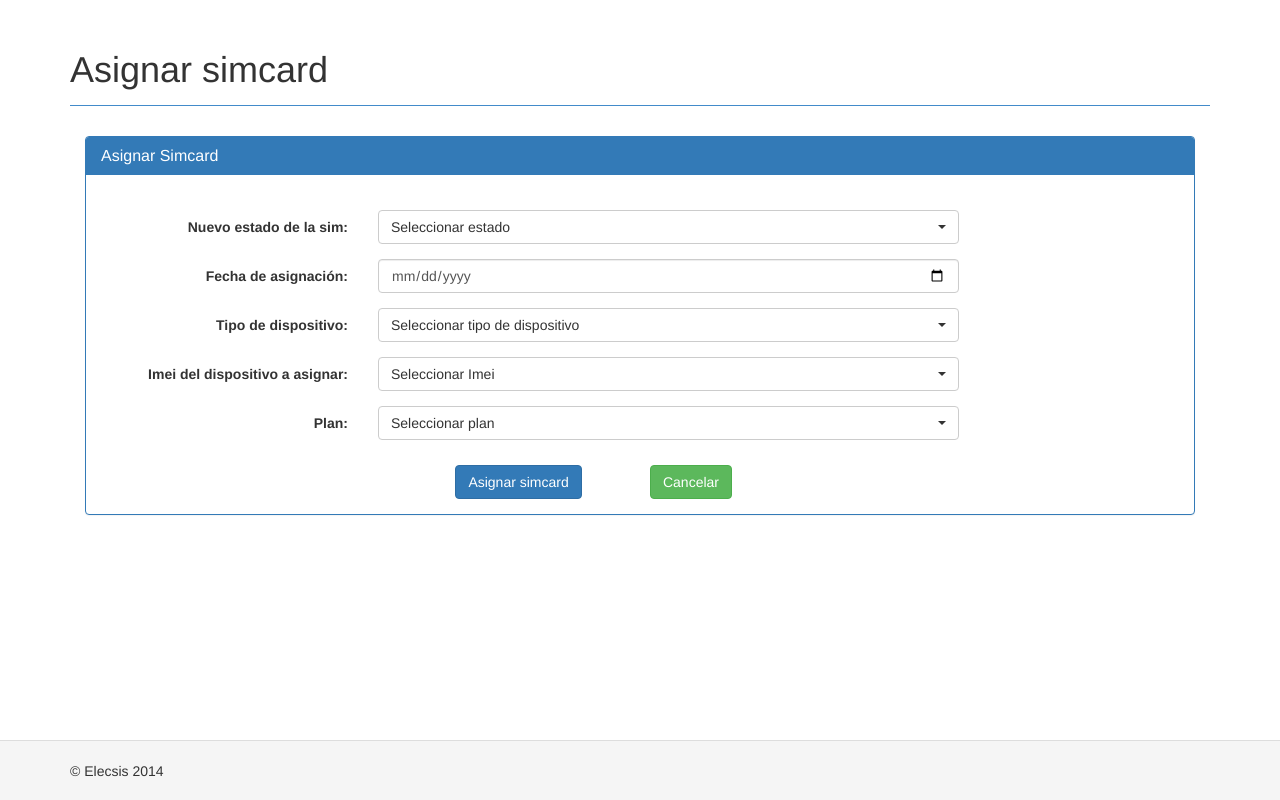
After one commit to comiguel/inventario-2.0, a Yii app: template views/sims/asignar.php in a window 1280 px wide. The commit adds this page. Run offline with PHP 8.4 and a stand-in for Yii, Linux system fonts and the light colour scheme; the template is opened without the code that fills it, so the values that code supplies are empty; some libraries are stand-ins or nearby versions.

Commit message:
asignando simcard

```diff
--- a/views/layouts/main.php
+++ b/views/layouts/main.php
@@ -55,6 +55,7 @@ AppAsset::register($this);
                         'items' => [
                             ['label' => 'Listado de simcards', 'url' => ['/sims/index']],
                             ['label' => 'Registrar simcard', 'url' => ['/sims/create']],
+                            ['label' => 'Asignar simcard', 'url' => ['/sims/asignar']],
                         ],
                     ],
                     ['label' => 'Proveedores',
--- /dev/null
+++ b/views/sims/asignar.php
@@ -0,0 +1,106 @@
+<script>
+	$(document).on('ready', function(event) {
+		$('#tipoDispositivo').on('change', function(event) {
+			if($('#tipoDispositivo').val()!=0){
+				$.post('dispdisponibles', {id_tipo: $('#tipoDispositivo').val()})
+				.done(function(data){
+					console.log(data);
+				});
+			}
+		});
+		data = <?= $data;?>;
+		if(data['informado']=='1'){
+			$('#tipoDispositivo').val(data['tipo']);
+			$('#tipoDispositivo option:not(:selected)').attr('disabled', 'true');
+			// $('#tipoDispositivo').val("si");
+			$('#imeiDisp').val(data['imei']);
+			$('#imeiDisp option:not(:selected)').attr('disabled', 'true');
+		}else{
+			$('#tipoDispositivo').attr('data-live-search', 'true');
+			$('#imeiDisp').attr('data-live-search', 'true');
+		}
+	});
+
+</script>
+<?php
+
+use yii\helpers\Html;
+
+$this->title = 'Asignar simcard';
+$this->params['breadcrumbs'][] = ['label' => 'Simcards', 'url' => ['index']];
+$this->params['breadcrumbs'][] = $this->title;
+?>
+<h1 class="header-tittle"><?= $this->title; ?></h1><br>
+<div class="col-sm-12">
+	<div class="panel panel-primary">
+		<div class="panel-heading">
+			<h3 class="panel-title">Asignar Simcard</h3>
+		</div>
+		<div class="panel-body">
+			<form id="asignarSimcard" action="asignar" class="form form-horizontal" method="post" role="form"><br>
+				<div class="form-group col-md-12">
+					<label class="col-md-3 control-label">Nuevo estado de la sim:</label>
+					<div class="col-md-7">
+						<select id="estado" data-live-search="true" name="texto" data-width="100%" class="selectpicker">
+							<option value="">Seleccionar estado</option>
+							<?php
+							foreach($estados as $row){?>
+								<option value="<?php echo $row['id_estado'];?>"><?php echo $row['estado'];?></option>
+							<?php }?>
+						</select>
+					</div>
+				</div>
+				<div class="form-group col-md-12">
+					<label for="dateAsi" class="col-md-3 control-label">Fecha de asignación:</label>
+					<div class="col-md-7">
+						<input type="date" class="form-control" name="fecha" placeholder="dd/mm/aaaa">
+					</div>
+				</div>
+				<div class="form-group col-md-12">
+					<label class="col-md-3 control-label">Tipo de dispositivo:</label>
+					<div class="col-md-7">
+						<select id="tipoDispositivo" name="texto" data-width="100%" class="selectpicker">
+							<option value="">Seleccionar tipo de dispositivo</option>
+							<?php
+							foreach($tipos as $row){?>
+								<option value="<?php echo $row['id_tipo'];?>"><?php echo $row['nombre'];?></option>
+							<?php }?>
+						</select>
+					</div>
+				</div>
+				<div class="form-group col-md-12">
+					<label class="col-md-3 control-label">Imei del dispositivo a asignar:</label>
+					<div class="col-md-7">
+						<select id="imeiDisp" name="texto" data-width="100%" class="selectpicker">
+							<option value="">Seleccionar Imei</option>
+							<?php
+							foreach($imeis as $row){?>
+								<option value="<?php echo $row['imei'];?>"><?php echo $row['imei'];?></option>
+							<?php }?>
+						</select>
+					</div>
+				</div>
+				<div class="form-group col-md-12">
+					<label class="col-md-3 control-label">Plan:</label>
+					<div class="col-md-7">
+						<select id="plan" name="texto" data-width="100%" class="selectpicker">
+							<option value="">Seleccionar plan</option>
+							<?php
+							foreach($planes as $row){?>
+								<option value="<?php echo $row['Plan'];?>"><?php echo $row['Nombre'];?></option>
+							<?php }?>
+						</select>
+					</div>
+				</div>
+				<div class="buttons-submit col-md-9">
+					<div class="col-md-2 col-md-offset-5">
+						<button id="btnAsignar" type="submit" class="btn btn-primary">Asignar simcard</button>
+					</div>
+					<div class="col-md-2 col-md-offset-1">
+						<a href="<?php echo Yii::$app->user->returnUrl ?>" class="btn btn-success">Cancelar</a>
+					</div>
+				</div>
+			</form>
+		</div>
+	</div>
+</div>
--- a/web/css/site.css
+++ b/web/css/site.css
@@ -57,8 +57,14 @@ textarea{
 
 .btn-right{
     float: right;
-    margin-right: 10px;
-    margin-bottom: 10px;
+    margin-bottom: 5px;
+}
+
+@media (max-width: 426px) {
+    .btn-right{
+        float: left;
+        margin-right: 4px;
+    }
 }
 
 a.btn-right{
```
Also changed, not shown: controllers/DispositivosController.php (+25 -11 lines), controllers/SimsController.php (+67 -0 lines), views/dispositivos/index.php (+17 -13 lines), views/dispositivos/view.php (+9 -8 lines).
